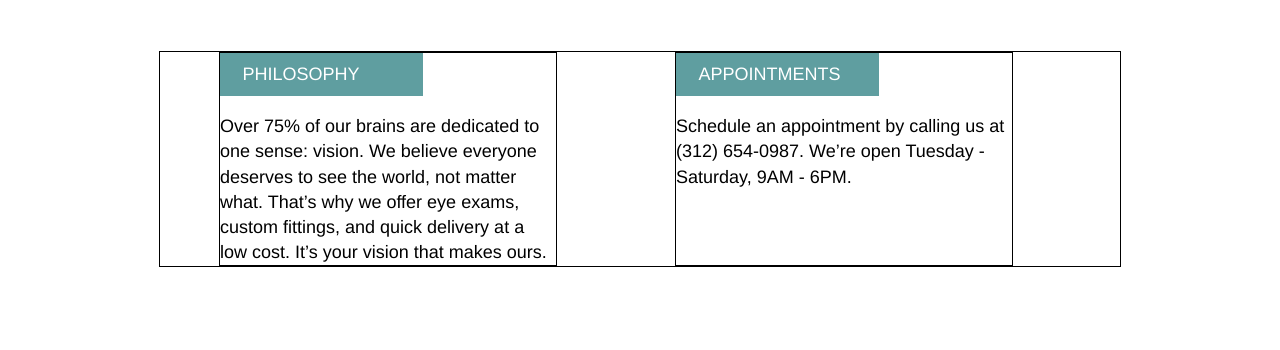
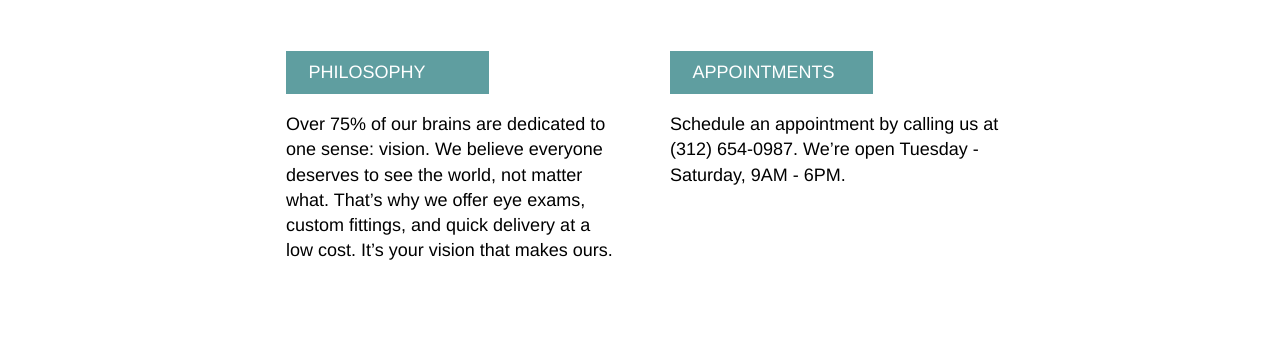
Before and after one commit to scout2112/Tortoiseshell_Optics, a plain HTML site: page index.html in a window 1280 px wide. Shown: the part 749-1099 px from the top of the page. Drawn offline with Linux system fonts and the light colour scheme.

Commit message:
desktop view complete.

```diff
--- a/resources/css/style.css
+++ b/resources/css/style.css
@@ -162,15 +162,14 @@ html {
   display: flex;
   flex-direction: row;
   width: 960px;
-  justify-content: space-around;
-  border: 1px solid black;
+  justify-content: flex-start;
 }
 
 .container .philosophy {
   display: flex;
   flex-direction: column;
   width: 35%;
-  border: 1px solid black;
+  margin-left: 7rem;
 }
 
 .heading {
@@ -192,9 +191,8 @@ html {
 .container .appointments {
   display: flex;
   flex-direction: column;
-  margin-right: 5%;
+  margin-left: 5%;
   width: 35%;
-  border: 1px solid black;
 }
 
 .footer {
```
